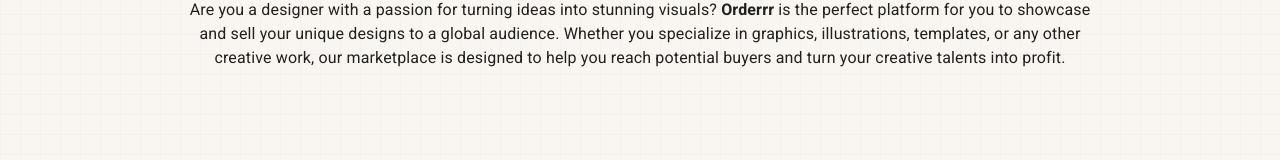
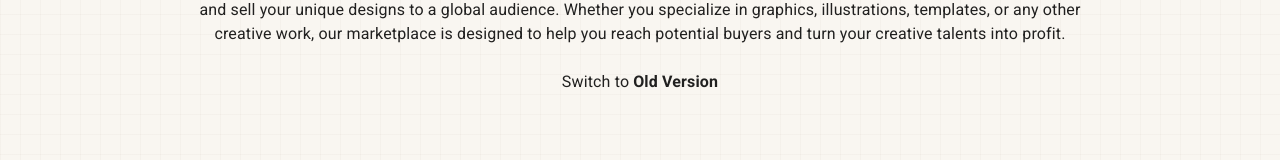
Before and after one commit to irony-man/orderrr, a React (Create React App) app in the folder common/static_dev/common/: page / in a window 1280 px wide. Shown: the part 346-506 px from the top of the page. Built offline with nearby package versions, Linux system fonts and the light colour scheme; no server answers.

Commit message:
Old version link added

```diff
--- a/common/static_dev/common/src/components/main/home/Home.jsx
+++ b/common/static_dev/common/src/components/main/home/Home.jsx
@@ -14,13 +14,24 @@
           <Typography variant="h2" className="fw-normal mb-2">
             Welcome to <strong>Orderrr</strong>
           </Typography>
-          <Typography variant="body1">
+          <Typography variant="body1" className="mb-4">
             Are you a designer with a passion for turning ideas into stunning
             visuals? <strong>Orderrr</strong> is the perfect platform for you
             to showcase and sell your unique designs to a global audience.
             Whether you specialize in graphics, illustrations, templates, or
             any other creative work, our marketplace is designed to help you
             reach potential buyers and turn your creative talents into profit.
+          </Typography>
+          <Typography variant="body1">
+            Switch to
+            <a
+              className="ms-1"
+              href="https://orderrr.onrender.com/"
+              target="_blank"
+              rel="noreferrer"
+            >
+            Old Version
+            </a>
           </Typography>
         </Box>
       </div>
```
